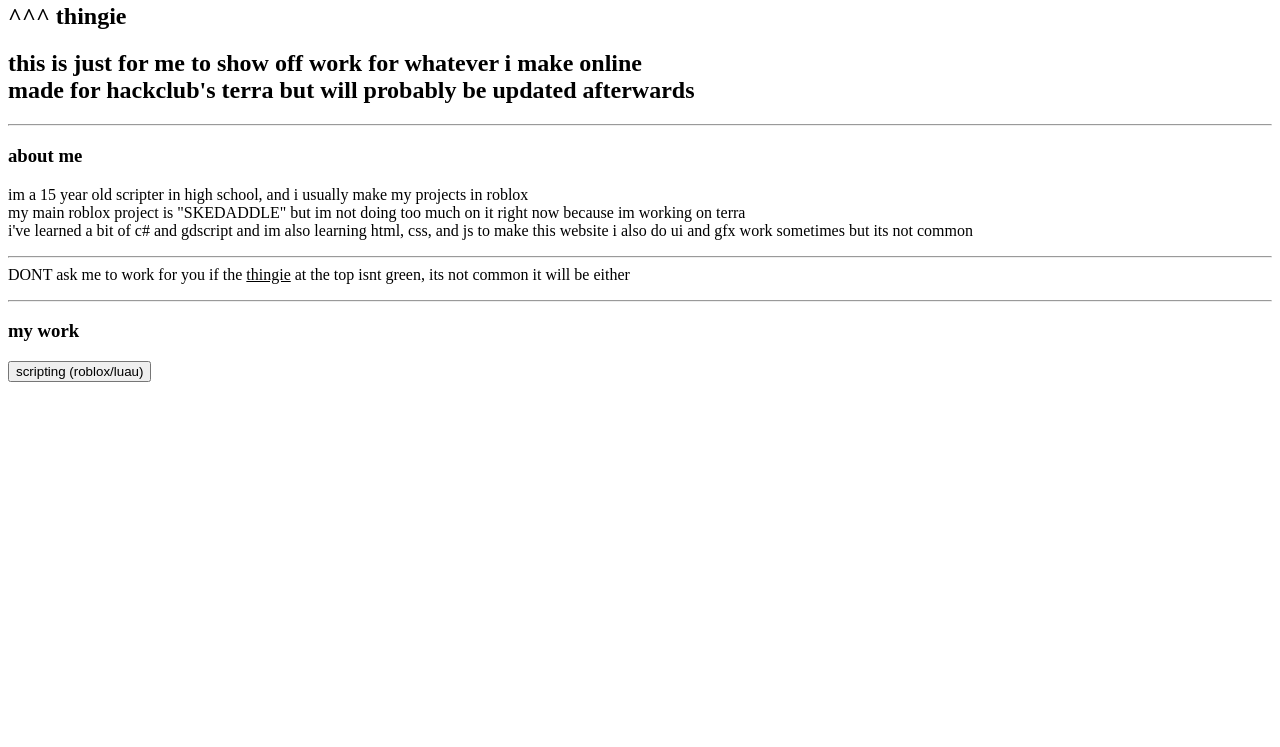
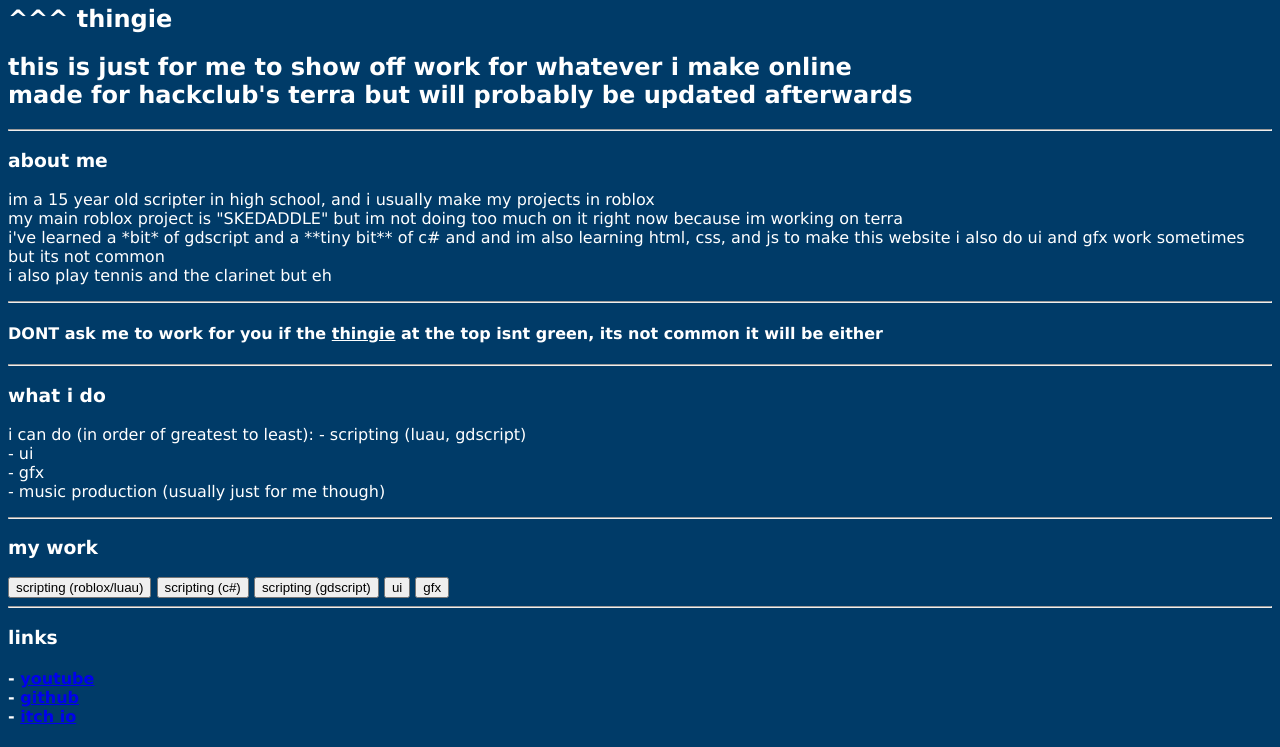
Before and after one commit to ruzet/ruzet.dev, a plain HTML site: page index.html in a window 1280 px wide. Shown: the part 135-882 px from the top of the page. Before the commit the page ends 800 px from the top, so only its background shows below. Drawn offline with Linux system fonts and the light colour scheme.

Commit message:
more stuff and configuring css a bit

```diff
--- a/index.css
+++ b/index.css
@@ -0,0 +1,5 @@
+html {
+    color: white;
+    font-family: Verdana, Geneva, Tahoma, sans-serif;
+    background-color: rgb(0, 59, 104);
+}
--- a/index.html
+++ b/index.html
@@ -2,6 +2,7 @@
 
 <html>
     <title>ruzet's website</title>
+    <head><link rel="stylesheet", href="index.css"></head>
     <body>
         <h1>
             welcome to my website
@@ -17,13 +18,35 @@
         <p>
             im a 15 year old scripter in high school, and i usually make my projects in roblox <br>
             my main roblox project is "SKEDADDLE" but im not doing too much on it right now because im working on terra <br>
-            i've learned a bit of c# and gdscript and im also learning html, css, and js to make this website
+            i've learned a *bit* of gdscript and a **tiny bit** of c# and and im also learning html, css, and js to make this website
             i also do ui and gfx work sometimes but its not common <br>
+
+            i also play tennis and the clarinet but eh
             <hr>
-            DONT ask me to work for you if the <u>thingie</u> at the top isnt green, its not common it will be either
+        </p>
+            <h4>DONT ask me to work for you if the <u>thingie</u> at the top isnt green, its not common it will be either</h4>
+        <hr>
+        <h3> what i do </h3>
+        <p>
+            i can do (in order of greatest to least):
+            - scripting (luau, gdscript) <br>
+            - ui <br>
+            - gfx <br>
+            - music production (usually just for me though) <br>
         </p>
         <hr>
         <h3> my work </h3>
         <button id="robloxscripting"> scripting (roblox/luau) </button>
+        <button id="csharpscripting"> scripting (c#) </button>
+        <button id="gdscripting"> scripting (gdscript) </button>
+        <button id="ui"> ui </button>
+        <button id="gfx"> gfx </button>
+        <hr>
+        <h3> links </h3>
+        <h4>
+            - <a href="https://youtube.com/@ruzetroblox"> youtube </a> <br>
+            - <a href="https://github.com/ruzet"> github </a> <br>
+            - <a href="http://ruzet.itch.io/"> itch io </a> <br>
+        </h4>
     </body>
 </html>
```
Also changed, not shown: readme.md.
